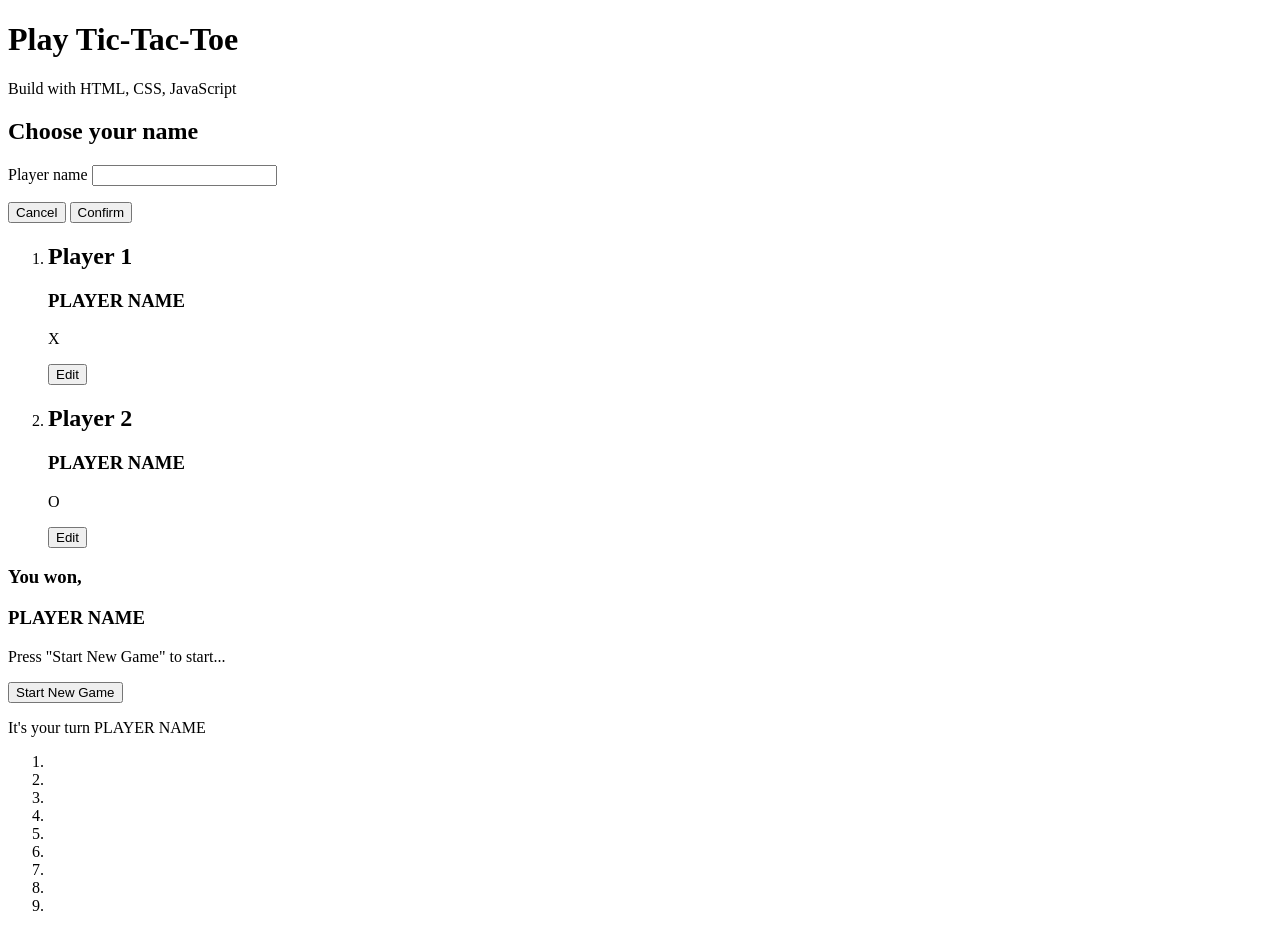
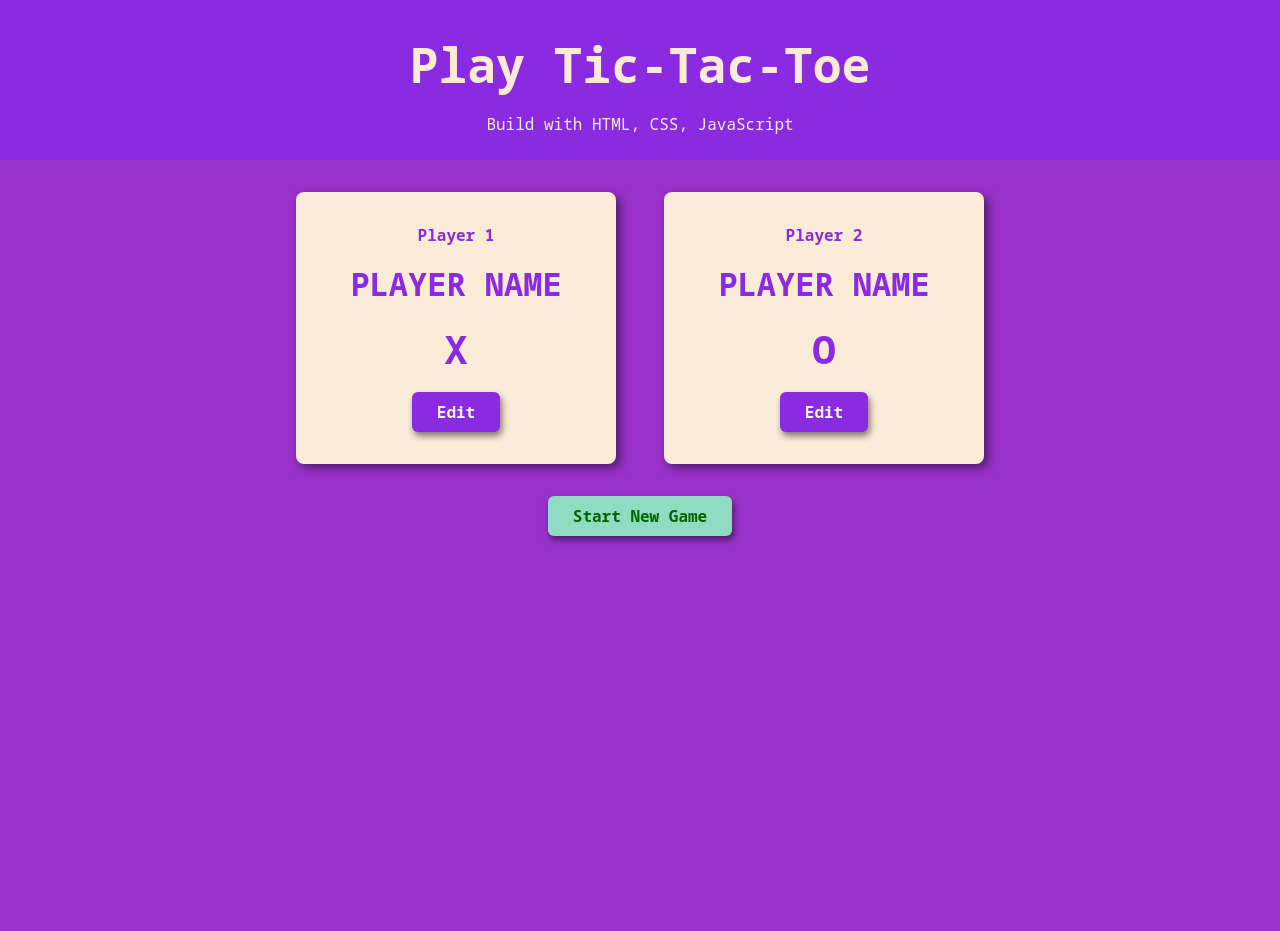
Before and after one commit to MzMaXaM/9thProject, a plain HTML site: page index.html in a window 1280 px wide. After the commit the page ends 800 px from the top, so only its background shows below. Drawn offline with Linux system fonts and the light colour scheme; the site is published under a folder, as on GitHub Pages, so addresses that start at the root find nothing.

Commit message:
added screenshots

```diff
--- a/index.html
+++ b/index.html
@@ -10,10 +10,10 @@
   <link href="https://fonts.googleapis.com/css2?family=Noto+Sans+Mono:wght@100;400;700;900&display=swap"
     rel="stylesheet">
   <title>Tic-Tac-Toe</title>
-  <link rel="stylesheet" href="/css/style.css">
-  <link rel="stylesheet" href="/css/game.css">
-  <script src="/js/scripts.js" defer></script>
-  <script src="/js/selectors.js" defer></script>
+  <link rel="stylesheet" href="css/style.css">
+  <link rel="stylesheet" href="css/game.css">
+  <script src="js/scripts.js" defer></script>
+  <script src="js/selectors.js" defer></script>
 </head>
 
 <body>
```
Also changed, not shown: screens/Screenshot 2022-01-31 214553.png (added), screens/Screenshot 2022-01-31 214740.png (added), screens/Screenshot 2022-01-31 214818.png (added).
